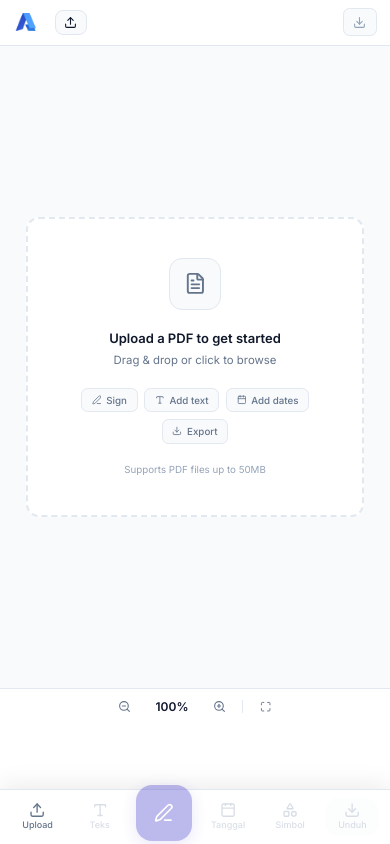
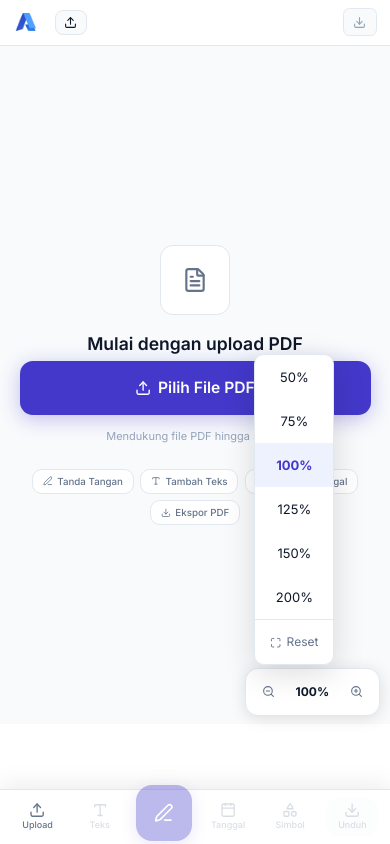
Before and after one commit to mhafizd21/aksara, a Next.js app: page /studio in a window 390 px wide. Both pictures are taken after a click on the button "100%". Built offline with nearby package versions, Linux system fonts and the light colour scheme.

Commit message:
feat: localize labels in UploadDropZone and enhance ZoomControls with preset options

```diff
--- a/features/pdf-editor/UploadDropZone.tsx
+++ b/features/pdf-editor/UploadDropZone.tsx
@@ -24,52 +24,107 @@ export function UploadDropZone() {
   }, [handleFile]);
 
   const features = [
-    { icon: PenLine, label: 'Sign' },
-    { icon: Type, label: 'Add text' },
-    { icon: Calendar, label: 'Add dates' },
-    { icon: Download, label: 'Export' },
+    { icon: PenLine, label: 'Tanda Tangan' },
+    { icon: Type, label: 'Tambah Teks' },
+    { icon: Calendar, label: 'Tambah Tanggal' },
+    { icon: Download, label: 'Ekspor PDF' },
   ];
 
   return (
-    <div className="flex-1 flex items-center justify-center p-8" style={{ background: 'var(--color-surface)' }}>
+    <div
+      className="flex-1 flex items-center justify-center"
+      style={{ background: 'var(--color-surface)', padding: 'clamp(16px, 5vw, 48px)' }}
+    >
+      {/* Hidden file input */}
+      <input
+        ref={inputRef}
+        type="file"
+        accept=".pdf"
+        className="hidden"
+        onChange={(e) => { const f = e.target.files?.[0]; if (f) handleFile(f); }}
+      />
+
       <div
-        onDragOver={(e) => { e.preventDefault(); setIsDragging(true); }}
-        onDragLeave={() => setIsDragging(false)}
-        onDrop={handleDrop}
-        onClick={() => inputRef.current?.click()}
-        className="w-full max-w-md flex flex-col items-center gap-6 p-12 rounded-2xl cursor-pointer transition-all text-center"
-        style={{
-          background: 'var(--color-background)',
-          border: `2px dashed ${isDragging ? 'var(--color-primary)' : 'var(--color-border)'}`,
-          boxShadow: isDragging ? '0 0 0 4px rgba(67,56,202,0.08)' : 'none',
-        }}>
-        <input ref={inputRef} type="file" accept=".pdf" className="hidden"
-          onChange={(e) => { const f = e.target.files?.[0]; if (f) handleFile(f); }} />
-
-        <div className="w-16 h-16 rounded-2xl flex items-center justify-center transition-all"
-          style={{ background: isDragging ? '#EEF2FF' : 'var(--color-surface)', border: `1px solid ${isDragging ? '#C7D2FE' : 'var(--color-border)'}` }}>
+        className="w-full flex flex-col items-center text-center"
+        style={{ maxWidth: 420 }}
+      >
+        {/* ── Icon ── */}
+        <div
+          className="flex items-center justify-center rounded-2xl mb-5 transition-all"
+          style={{
+            width: 'clamp(64px, 18vw, 80px)',
+            height: 'clamp(64px, 18vw, 80px)',
+            background: isDragging ? '#EEF2FF' : 'var(--color-background)',
+            border: `1.5px solid ${isDragging ? '#C7D2FE' : 'var(--color-border)'}`,
+          }}
+        >
           {isDragging
-            ? <Upload className="w-7 h-7" style={{ color: 'var(--color-primary)' }} />
-            : <FileText className="w-7 h-7" style={{ color: 'var(--color-text-secondary)' }} />}
+            ? <Upload className="w-8 h-8" style={{ color: 'var(--color-primary)' }} />
+            : <FileText className="w-8 h-8" style={{ color: 'var(--color-text-secondary)' }} />}
         </div>
 
-        <div>
-          <p className="text-base font-semibold" style={{ color: 'var(--color-text-primary)' }}>
-            {isDragging ? 'Drop your PDF here' : 'Upload a PDF to get started'}
-          </p>
-          <p className="text-sm mt-1" style={{ color: 'var(--color-text-secondary)' }}>Drag & drop or click to browse</p>
-        </div>
+        {/* ── Heading ── */}
+        <p
+          className="font-semibold mb-1"
+          style={{
+            fontSize: 'clamp(16px, 4.5vw, 20px)',
+            color: 'var(--color-text-primary)',
+          }}
+        >
+          {isDragging ? 'Lepaskan PDF di sini' : 'Mulai dengan upload PDF'}
+        </p>
+        <p
+          className="mb-6 hidden sm:block"
+          style={{ fontSize: 13, color: 'var(--color-text-secondary)' }}
+        >
+          Drag &amp; drop atau klik untuk memilih file
+        </p>
 
+        {/* ── CTA Button (mobile-first: large tap target) ── */}
+        <button
+          onClick={() => inputRef.current?.click()}
+          onDragOver={(e) => { e.preventDefault(); setIsDragging(true); }}
+          onDragLeave={() => setIsDragging(false)}
+          onDrop={handleDrop}
+          className="flex items-center justify-center gap-2 w-full rounded-2xl font-semibold transition-all active:scale-95 mb-4"
+          style={{
+            height: 'clamp(52px, 14vw, 60px)',
+            fontSize: 'clamp(15px, 4vw, 17px)',
+            background: 'var(--color-primary)',
+            color: '#fff',
+            boxShadow: '0 4px 20px rgba(67,56,202,0.30)',
+            maxWidth: 360,
+            WebkitTapHighlightColor: 'transparent',
+            border: 'none',
+            cursor: 'pointer',
+          }}
+        >
+          <Upload className="w-5 h-5" />
+          Pilih File PDF
+        </button>
+
+        {/* ── Size hint ── */}
+        <p style={{ fontSize: 11, color: 'var(--color-text-disabled)', marginBottom: 24 }}>
+          Mendukung file PDF hingga 50MB
+        </p>
+
+        {/* ── Feature chips ── */}
         <div className="flex flex-wrap justify-center gap-2">
           {features.map(({ icon: Icon, label }) => (
-            <span key={label} className="flex items-center gap-1.5 px-3 py-1.5 rounded-lg text-xs font-medium"
-              style={{ background: 'var(--color-surface)', color: 'var(--color-text-secondary)', border: '1px solid var(--color-border)' }}>
-              <Icon className="w-3 h-3" />{label}
+            <span
+              key={label}
+              className="flex items-center gap-1.5 px-3 py-1.5 rounded-xl text-xs font-medium"
+              style={{
+                background: 'var(--color-background)',
+                color: 'var(--color-text-secondary)',
+                border: '1px solid var(--color-border)',
+              }}
+            >
+              <Icon className="w-3 h-3" />
+              {label}
             </span>
           ))}
         </div>
-
-        <p className="text-xs" style={{ color: 'var(--color-text-disabled)' }}>Supports PDF files up to 50MB</p>
       </div>
     </div>
   );
--- a/features/pdf-editor/ZoomControls.tsx
+++ b/features/pdf-editor/ZoomControls.tsx
@@ -1,5 +1,6 @@
 'use client';
 
+import { useState } from 'react';
 import { ZoomIn, ZoomOut, Maximize } from 'lucide-react';
 import { useStudioStore } from '@/stores/studio.store';
 import { MIN_SCALE, MAX_SCALE, SCALE_STEP, DEFAULT_SCALE } from '@/lib/constants';
@@ -7,6 +8,7 @@ import { clampValue } from '@/lib/utils';
 
 export function ZoomControls() {
   const { scale, setScale } = useStudioStore();
+  const [presetOpen, setPresetOpen] = useState(false);
 
   const zoom = (delta: number) => {
     setScale(clampValue(Math.round((scale + delta) * 100) / 100, MIN_SCALE, MAX_SCALE));
@@ -24,8 +26,10 @@ export function ZoomControls() {
   });
 
   return (
+    <>
+      {/* ── DESKTOP footer zoom bar (hidden on mobile) ── */}
       <footer
-      className="h-11 flex items-center justify-center gap-1 px-4 shrink-0"
+        className="hidden md:flex h-11 items-center justify-center gap-1 px-4 shrink-0"
         style={{ background: 'var(--color-background)', borderTop: '1px solid var(--color-border)' }}
       >
         <button onClick={() => zoom(-SCALE_STEP)} disabled={scale <= MIN_SCALE}
@@ -73,5 +77,116 @@ export function ZoomControls() {
           <Maximize className="w-3.5 h-3.5" />
         </button>
       </footer>
+
+      {/* ── MOBILE floating zoom pill ──
+          Sits above the bottom action bar (bottom-[128px]).
+          Right-aligned so it doesn't block the PDF center.
+          Compact: −  75%  +  with tap-friendly 44px targets.
+      ── */}
+      <div
+        className="md:hidden fixed right-3 z-40 flex items-center gap-0.5 px-1 py-1 rounded-2xl"
+        style={{
+          bottom: 'calc(128px + env(safe-area-inset-bottom))',
+          background: 'var(--color-background)',
+          border: '1px solid var(--color-border)',
+          boxShadow: '0 2px 16px rgba(0,0,0,0.12)',
+        }}
+      >
+        {/* Zoom out */}
+        <button
+          onClick={() => zoom(-SCALE_STEP)}
+          disabled={scale <= MIN_SCALE}
+          className="flex items-center justify-center rounded-xl transition-colors active:scale-90"
+          style={{
+            width: 40, height: 40,
+            color: scale <= MIN_SCALE ? 'var(--color-text-disabled)' : 'var(--color-text-secondary)',
+            cursor: scale <= MIN_SCALE ? 'not-allowed' : 'pointer',
+            WebkitTapHighlightColor: 'transparent',
+          }}
+        >
+          <ZoomOut className="w-4 h-4" />
+        </button>
+
+        {/* Percent display — tap to open preset picker */}
+        <div className="relative">
+          <button
+            onClick={() => setPresetOpen((v) => !v)}
+            className="flex items-center justify-center rounded-lg px-1 active:scale-95"
+            style={{
+              minWidth: 44, height: 40, fontSize: 12, fontWeight: 700,
+              color: 'var(--color-text-primary)',
+              WebkitTapHighlightColor: 'transparent',
+            }}
+          >
+            {percent}%
+          </button>
+
+          {/* Preset picker — pops up above */}
+          {presetOpen && (
+            <>
+              <div className="fixed inset-0 z-40" onClick={() => setPresetOpen(false)} />
+              <div
+                className="absolute bottom-full right-0 mb-2 z-50 overflow-hidden rounded-xl"
+                style={{
+                  background: 'var(--color-background)',
+                  border: '1px solid var(--color-border)',
+                  boxShadow: '0 8px 32px rgba(0,0,0,0.14)',
+                  minWidth: 80,
+                }}
+              >
+                {presets.map((p) => (
+                  <button
+                    key={p}
+                    onClick={() => { setScale(p / 100); setPresetOpen(false); }}
+                    className="w-full px-4 active:scale-95"
+                    style={{
+                      height: 44,
+                      fontSize: 13,
+                      fontWeight: percent === p ? 700 : 400,
+                      color: percent === p ? 'var(--color-primary)' : 'var(--color-text-primary)',
+                      background: percent === p ? '#EEF2FF' : 'transparent',
+                      textAlign: 'center',
+                      WebkitTapHighlightColor: 'transparent',
+                    }}
+                  >
+                    {p}%
+                  </button>
+                ))}
+                {/* Reset */}
+                <div style={{ borderTop: '1px solid var(--color-border)' }}>
+                  <button
+                    onClick={() => { setScale(DEFAULT_SCALE); setPresetOpen(false); }}
+                    className="w-full px-4 flex items-center justify-center gap-1.5"
+                    style={{
+                      height: 44, fontSize: 12,
+                      color: 'var(--color-text-secondary)',
+                      WebkitTapHighlightColor: 'transparent',
+                    }}
+                  >
+                    <Maximize className="w-3.5 h-3.5" />
+                    Reset
+                  </button>
+                </div>
+              </div>
+            </>
+          )}
+        </div>
+
+        {/* Zoom in */}
+        <button
+          onClick={() => zoom(SCALE_STEP)}
+          disabled={scale >= MAX_SCALE}
+          className="flex items-center justify-center rounded-xl transition-colors active:scale-90"
+          style={{
+            width: 40, height: 40,
+            color: scale >= MAX_SCALE ? 'var(--color-text-disabled)' : 'var(--color-text-secondary)',
+            cursor: scale >= MAX_SCALE ? 'not-allowed' : 'pointer',
+            WebkitTapHighlightColor: 'transparent',
+          }}
+        >
+          <ZoomIn className="w-4 h-4" />
+        </button>
+      </div>
+    </>
   );
 }
```
Also changed, not shown: app/studio/page.tsx (+5 -3 lines). Lines whose indentation alone changed are shown as unchanged.
